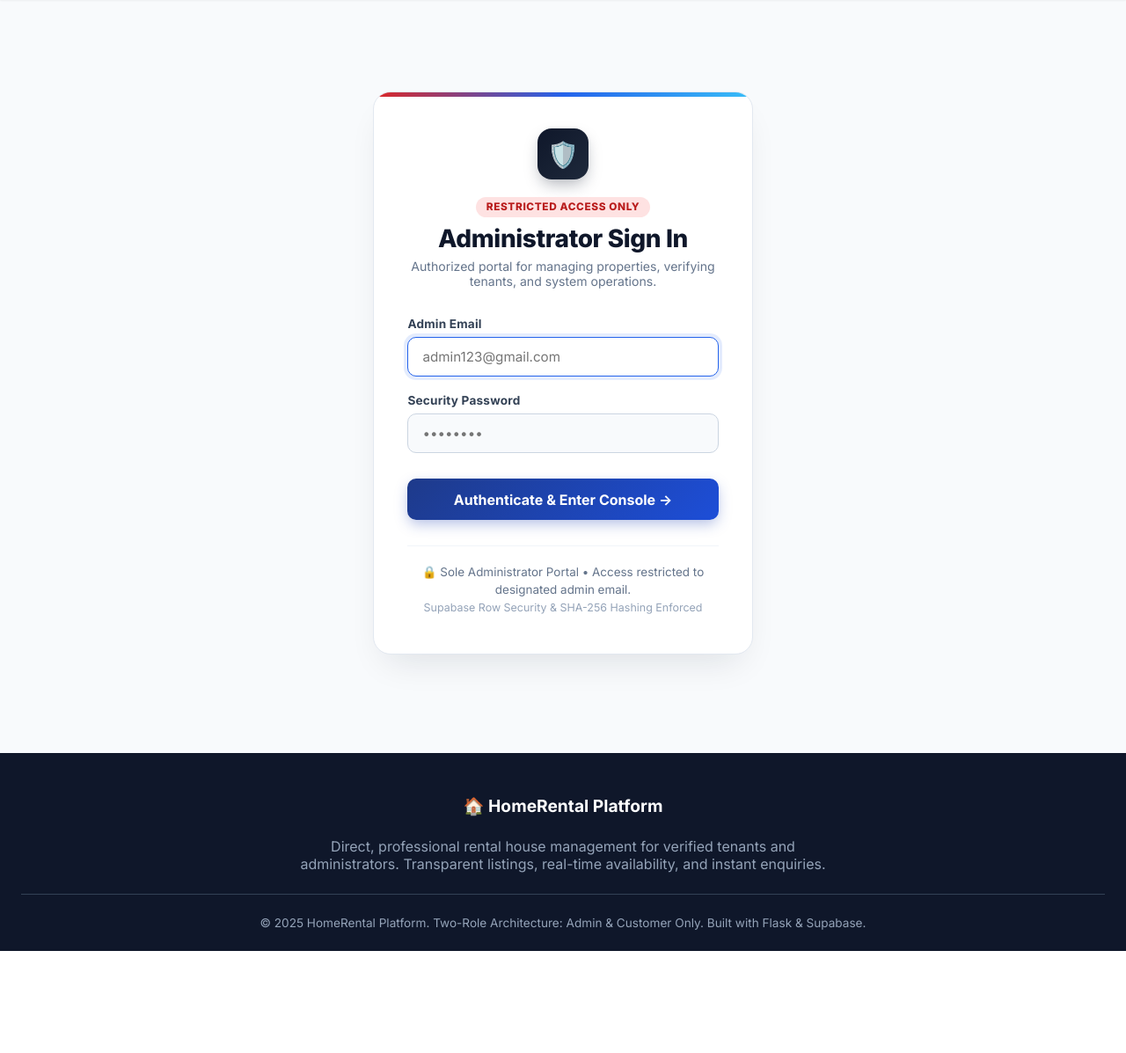
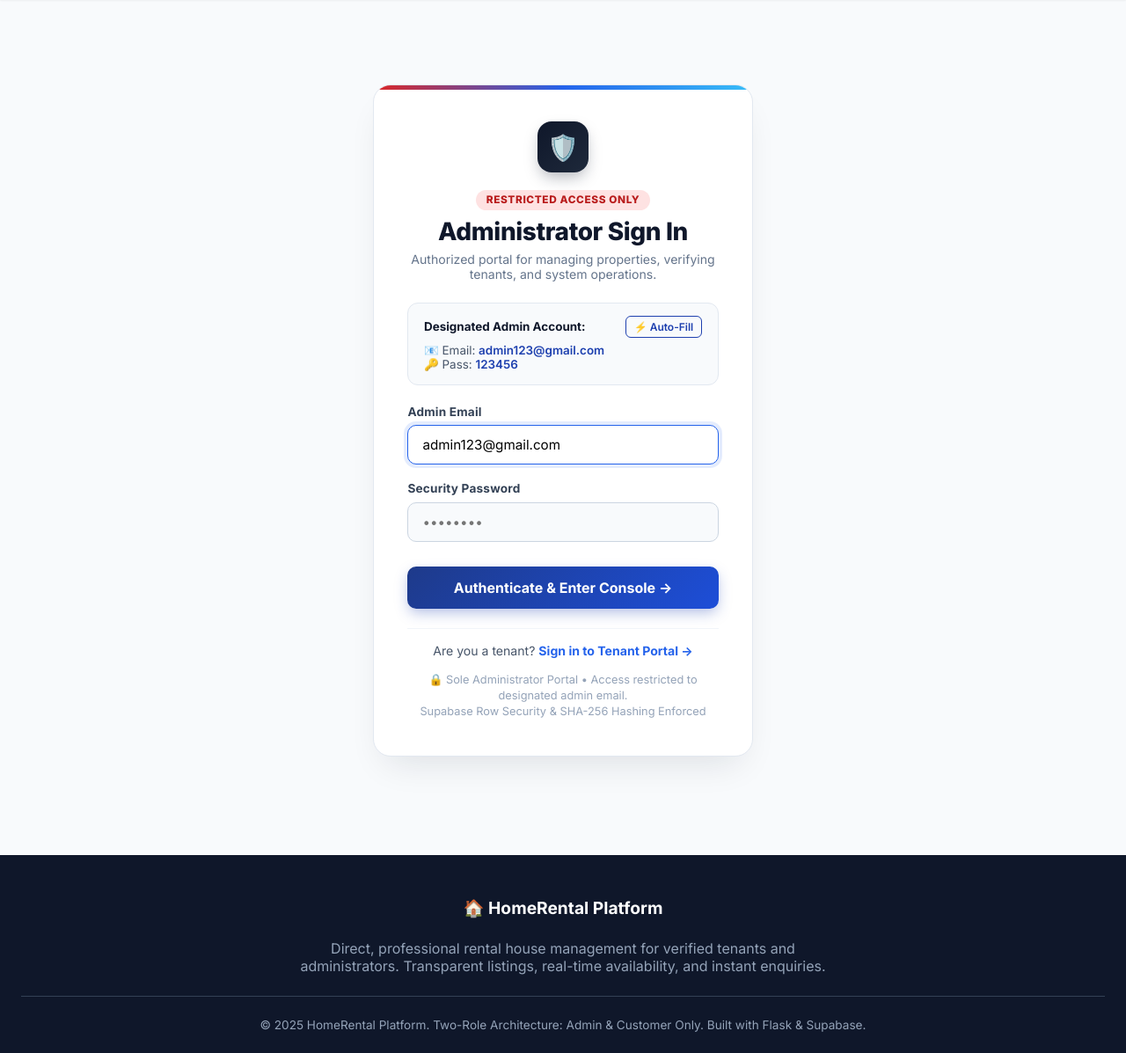
Before and after one commit to mallikarjunpatil5612-pixel/mkdir, a Flask app: page /admin/login in a window 1280 px wide. Shown: the part 58-1255 px from the top of the page at 88% size. Before the commit the page ends 1139 px from the top, so only its background shows below. Run offline with Flask 3, Linux system fonts and the light colour scheme.

Commit message:
Fix admin login UX: auto-fill helper and tenant redirect guidance

```diff
--- a/app.py
+++ b/app.py
@@ -683,19 +683,40 @@ def admin_login():
         email = request.form.get('email', '').strip().lower()
         password = request.form.get('password', '')
 
-        # Enforce designated sole admin email restriction
-        if email != Config.ADMIN_DEFAULT_EMAIL.lower():
+        # Enforce administrator authorization check
+        allowed_admin_emails = [Config.ADMIN_DEFAULT_EMAIL.lower()]
+        extra_admins = [e.strip().lower() for e in os.getenv("ADMIN_ALLOWED_EMAILS", "").split(",") if e.strip()]
+        allowed_admin_emails.extend(extra_admins)
+
+        is_authorized = email in allowed_admin_emails
+        admin_user = None
+
+        if supabase_client:
+            try:
+                res = supabase_client.table('users').select('*').eq('email', email).limit(1).execute()
+                if res.data:
+                    u = res.data[0]
+                    if u.get('role') == 'ADMIN':
+                        is_authorized = True
+                        admin_user = u
+                    elif not is_authorized:
+                        flash("This account is registered as a Tenant. Please use the Tenant Login portal.", "warning")
+                        return redirect(url_for('login'))
+            except Exception as e:
+                print(f"Supabase admin login query error: {e}")
+
+        if not is_authorized:
             flash("Unauthorized. Access restricted to the designated administrator account only.", "danger")
             return render_template('admin_login.html')
 
-        admin_user = None
-        if supabase_client:
-            try:
-                res = supabase_client.table('users').select('*').eq('email', email).eq('role', 'ADMIN').limit(1).execute()
-                if res.data:
-                    admin_user = res.data[0]
-            except Exception as e:
-                print(f"Supabase admin login query error: {e}")
+        if not admin_user:
+            if supabase_client:
+                try:
+                    res = supabase_client.table('users').select('*').eq('email', email).eq('role', 'ADMIN').limit(1).execute()
+                    if res.data:
+                        admin_user = res.data[0]
+                except Exception as e:
+                    print(f"Supabase admin login query error: {e}")
 
         if not admin_user:
             for u in mock_db['users']:
--- a/templates/admin_login.html
+++ b/templates/admin_login.html
@@ -75,14 +75,23 @@
         transform: translateY(-2px);
         box-shadow: 0 10px 22px -3px rgba(30, 64, 175, 0.45);
     }
+    .credentials-hint-box {
+        background: #f8fafc;
+        border: 1px solid #e2e8f0;
+        border-radius: 12px;
+        padding: 0.9rem 1.1rem;
+        margin-bottom: 1.4rem;
+        font-size: 0.84rem;
+        color: #475569;
+    }
 </style>
 {% endblock %}
 
 {% block content %}
-<div class="container" style="max-width: 480px; margin-top: 3.5rem; margin-bottom: 5rem;">
+<div class="container" style="max-width: 480px; margin-top: 3rem; margin-bottom: 5rem;">
     <div class="admin-auth-card">
 
-        <div style="text-align: center; margin-bottom: 2rem;">
+        <div style="text-align: center; margin-bottom: 1.5rem;">
             <div class="shield-badge">🛡️</div>
             <span style="background: #fee2e2; color: #b91c1c; font-size: 0.74rem; font-weight: 800; padding: 0.28rem 0.75rem; border-radius: 999px; letter-spacing: 0.6px; text-transform: uppercase;">
                 RESTRICTED ACCESS ONLY
@@ -95,10 +104,22 @@
             </p>
         </div>
 
+        <!-- 1-Click Credential Helper -->
+        <div class="credentials-hint-box">
+            <div style="display: flex; justify-content: space-between; align-items: center; margin-bottom: 0.4rem;">
+                <strong style="color: #0f172a;">Designated Admin Account:</strong>
+                <button type="button" onclick="fillAdminCreds()" class="btn btn-sm btn-outline" style="font-size: 0.75rem; padding: 0.25rem 0.55rem; border-radius: 6px;">
+                    ⚡ Auto-Fill
+                </button>
+            </div>
+            <div>📧 Email: <code style="color: #1e40af; font-weight: 600;">admin123@gmail.com</code></div>
+            <div>🔑 Pass: <code style="color: #1e40af; font-weight: 600;">123456</code></div>
+        </div>
+
         <form method="POST">
             <div class="auth-input-group" style="margin-bottom: 1.2rem;">
                 <label for="adminEmail">Admin Email</label>
-                <input type="email" id="adminEmail" name="email" placeholder="admin123@gmail.com" required autofocus>
+                <input type="email" id="adminEmail" name="email" value="admin123@gmail.com" placeholder="admin123@gmail.com" required autofocus>
             </div>
 
             <div class="auth-input-group" style="margin-bottom: 1.8rem;">
@@ -111,10 +132,23 @@
             </button>
         </form>
 
-        <div style="margin-top: 1.8rem; text-align: center; font-size: 0.84rem; border-top: 1px solid #f1f5f9; padding-top: 1.2rem; color: #64748b; line-height: 1.5;">
+        <div style="margin-top: 1.4rem; text-align: center; font-size: 0.88rem; color: #475569; padding-top: 1rem; border-top: 1px solid #f1f5f9;">
+            Are you a tenant? <a href="{{ url_for('login') }}" style="color: #2563eb; font-weight: 700; text-decoration: none;">Sign in to Tenant Portal &rarr;</a>
+        </div>
+
+        <div style="margin-top: 1rem; text-align: center; font-size: 0.8rem; color: #94a3b8; line-height: 1.4;">
             🔒 Sole Administrator Portal &bull; Access restricted to designated admin email.<br>
-            <span style="color: #94a3b8; font-size: 0.78rem;">Supabase Row Security & SHA-256 Hashing Enforced</span>
+            <span>Supabase Row Security & SHA-256 Hashing Enforced</span>
         </div>
     </div>
 </div>
 {% endblock %}
+
+{% block extra_scripts %}
+<script>
+    function fillAdminCreds() {
+        document.getElementById('adminEmail').value = 'admin123@gmail.com';
+        document.getElementById('adminPassword').value = '123456';
+    }
+</script>
+{% endblock %}
```
